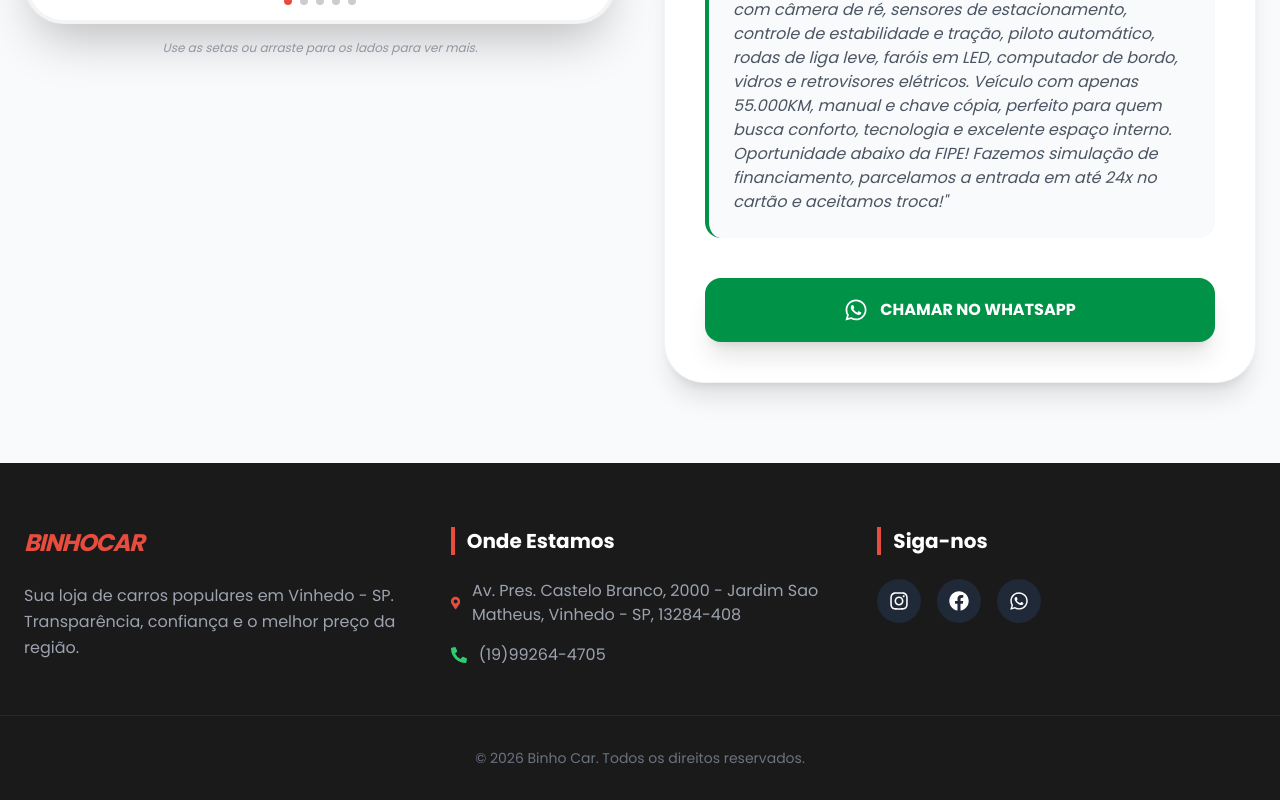
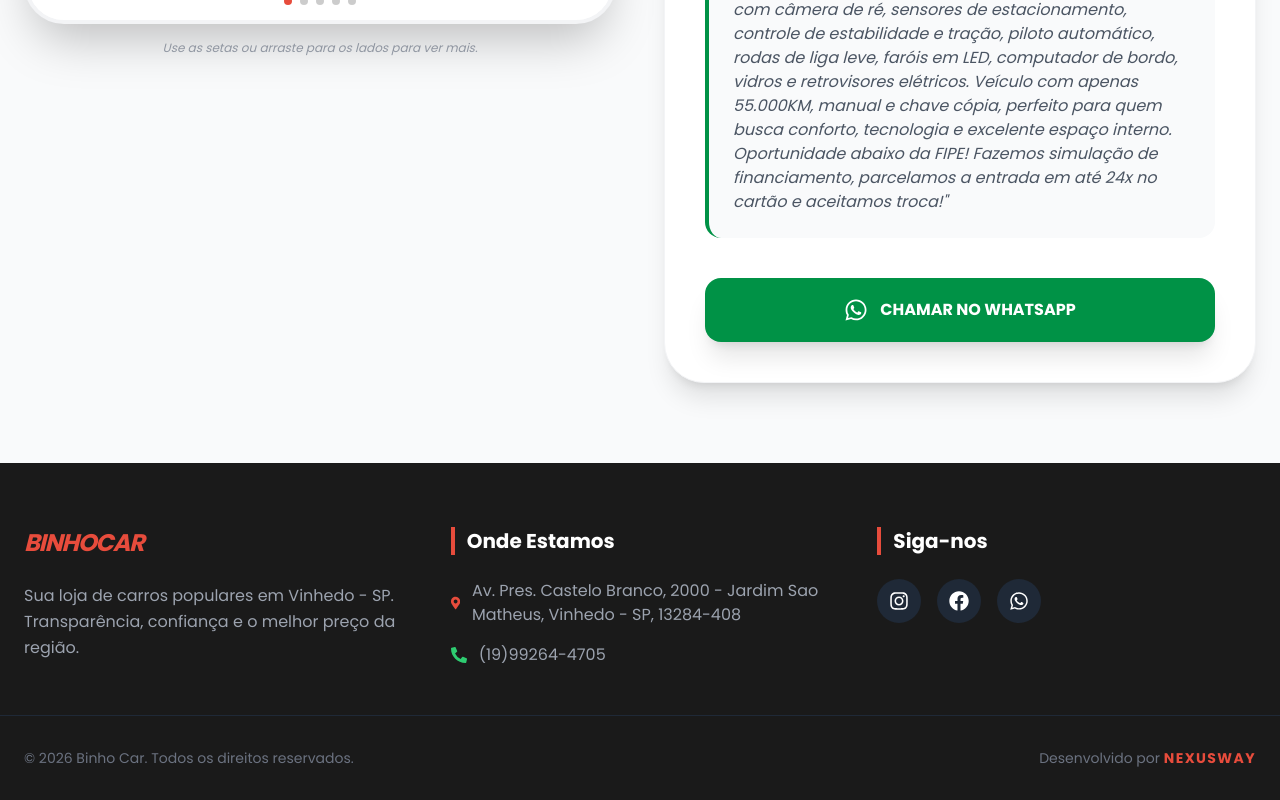
Before and after one commit to milionigor/Binho-car-site, a React (Vite) app: page /#/carro/1 in a window 1280 px wide. Shown: the part 718-1518 px from the top of the page. Built offline with nearby package versions, Linux system fonts and the light colour scheme; grey boxes are pictures that could not be loaded.

Commit message:
Adiciona assinatura e contacto da agencia Nexusway no rodape

```diff
--- a/src/components/Footer.jsx
+++ b/src/components/Footer.jsx
@@ -76,9 +76,24 @@ export default function Footer() {
         </div>
       </div>
 
-      <div className="border-t border-gray-800 mt-12 pt-8 text-center text-gray-500 text-sm">
-        &copy; {new Date().getFullYear()} Binho Car. Todos os direitos
-        reservados.
+      {/* ✅ NOVA PARTE: RODAPÉ INFERIOR COM A ASSINATURA DA NEXUSWAY */}
+      <div className="max-w-7xl mx-auto px-6 mt-12 pt-8 border-t border-gray-800 flex flex-col md:flex-row justify-between items-center text-gray-500 text-sm gap-4 text-center md:text-left">
+        <p>
+          &copy; {new Date().getFullYear()} Binho Car. Todos os direitos
+          reservados.
+        </p>
+
+        <p>
+          Desenvolvido por{" "}
+          <a
+            href="https://wa.me/5519989609605?text=vim%20pelo%20site%20do%20binho%20car%20gostaria%20de%20fazer%20um%20orçamento%20para%20desenvolver%20um%20site"
+            target="_blank"
+            rel="noreferrer"
+            className="text-[#e74c3c] font-bold tracking-widest hover:text-white transition-colors uppercase"
+          >
+            Nexusway
+          </a>
+        </p>
       </div>
     </footer>
   );
```
